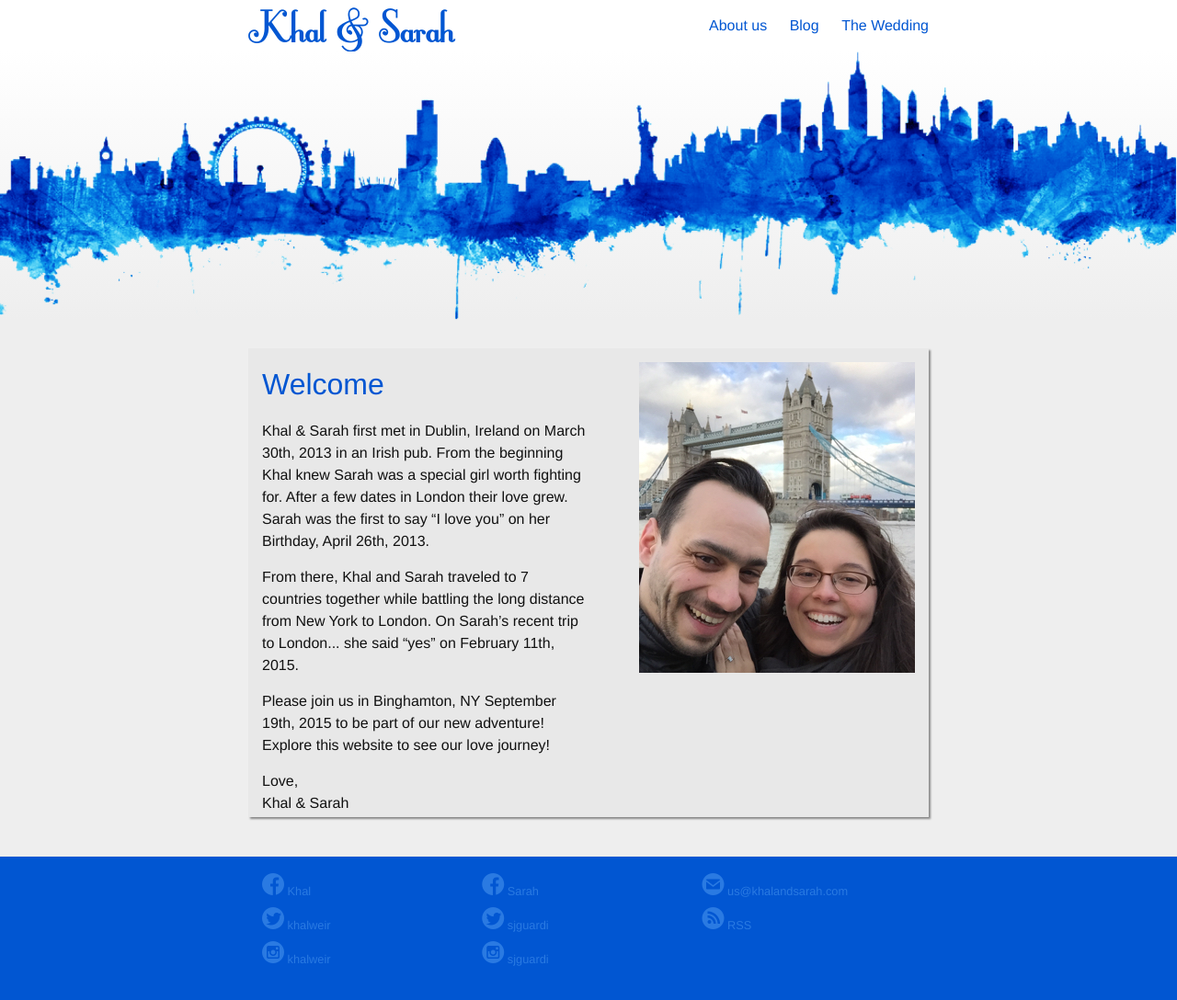
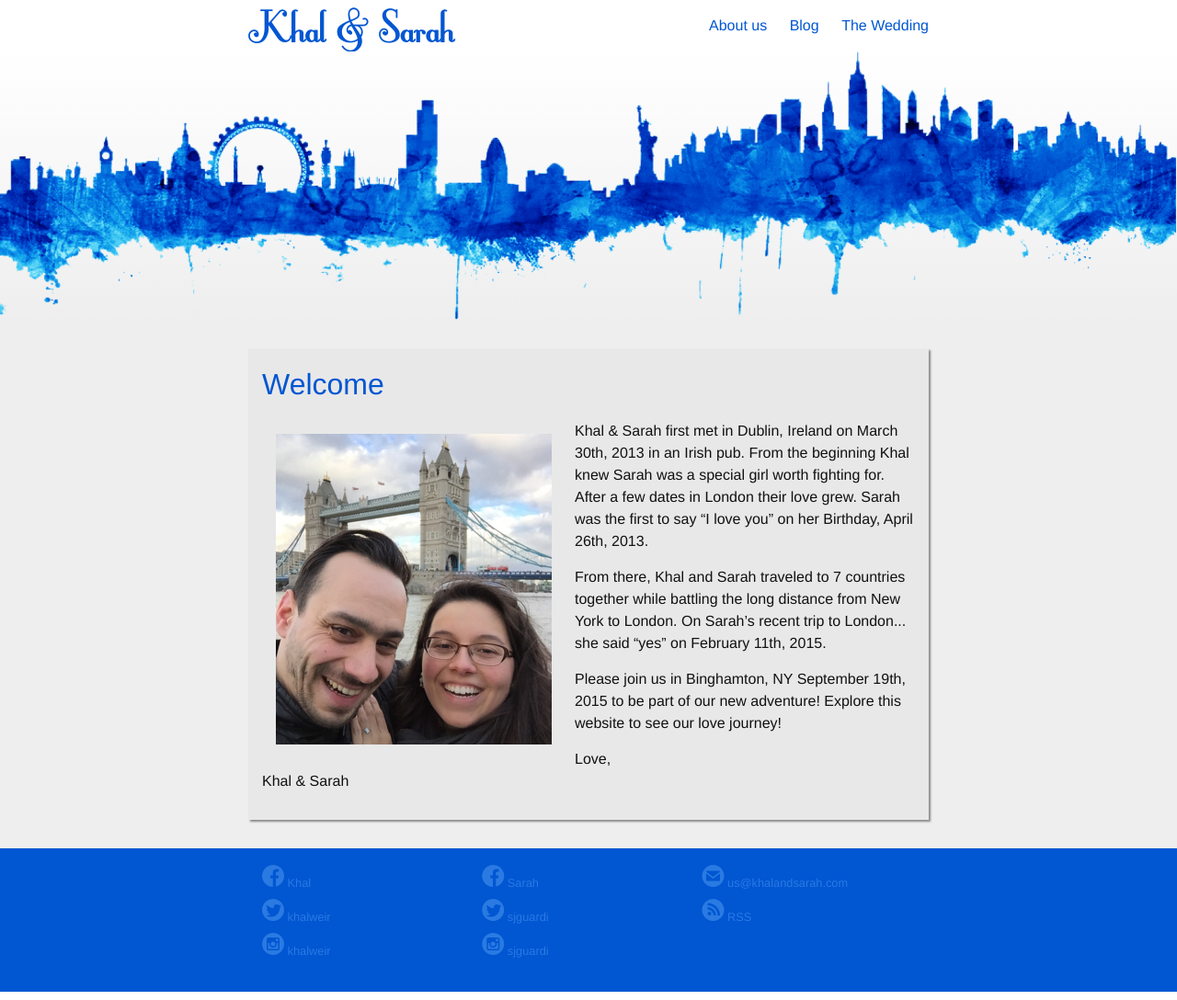
Before and after one commit to chanchad2001/wedsite-1, a Jekyll site: the page built from index.html, in a window 1280 px wide. Shown: the whole page at 92% size. Built offline with Jekyll 4.4.1, drawn with Linux system fonts in a browser that asks for light colours.

Commit message:
image on homepage

```diff
--- a/_sass/_layout.scss
+++ b/_sass/_layout.scss
@@ -104,6 +104,11 @@
     background-color: $grey-color-light;
     padding: $spacing-unit /2;
 	box-shadow: 2px 2px 2px #888888;
+}
+
+.floated-image {
+	padding: $spacing-unit /2;
+	margin-right:  10px;
 }
 
 /**
--- a/index.html
+++ b/index.html
@@ -2,10 +2,9 @@
 layout: default
 ---
 
-<div class="home" style="min-height:480px;">
-
-  <div style="float:left;width:50%">
+<div class="home">
 	<h1>Welcome</h1>
+	<img src="/images/us.jpg" alt="Khal &amp; Sarah in London" class="floated-image" style="height:auto;float:left;">
 	<p>Khal & Sarah first met in Dublin, Ireland on March 30th, 2013 in an Irish pub. From the beginning Khal knew Sarah was a special girl worth fighting for. After a few dates in London their love grew. Sarah was the first to say “I love you” on her Birthday, April 26th, 2013.</p>
 	<p>From there, Khal and Sarah traveled to 7 countries together while battling the long distance from New York to London. On Sarah’s recent trip to London... she said “yes” on February 11th, 2015.</p>
 	<p>Please join us in Binghamton, NY September 19th, 2015 to be part of our new adventure!
@@ -13,23 +12,4 @@ layout: default
 	 <p>Love,<br>
     Khal & Sarah
 	</p>
-  </div>
-  <div style="float:right;">
-	<img src="/images/us.jpg" style="float:right;">
-  </div>
-<!--
-  <div style="float:right;width:25%;">
-	  <ul class="post-list" style="border-left: 1px solid #666; padding-left:10px; ">
-	    {% for post in site.posts %}
-	      <li>
-	        <span class="post-meta">{{ post.date | date: "%b %-d, %Y" }}</span>
-
-	        <h4>
-	          <a class="post-link" href="{{ post.url | prepend: site.baseurl }}">{{ post.title }}</a>
-	        </h4>
-	      </li>
-	    {% endfor %}
-	  </ul>
-  </div>
--->
 </div>
```
